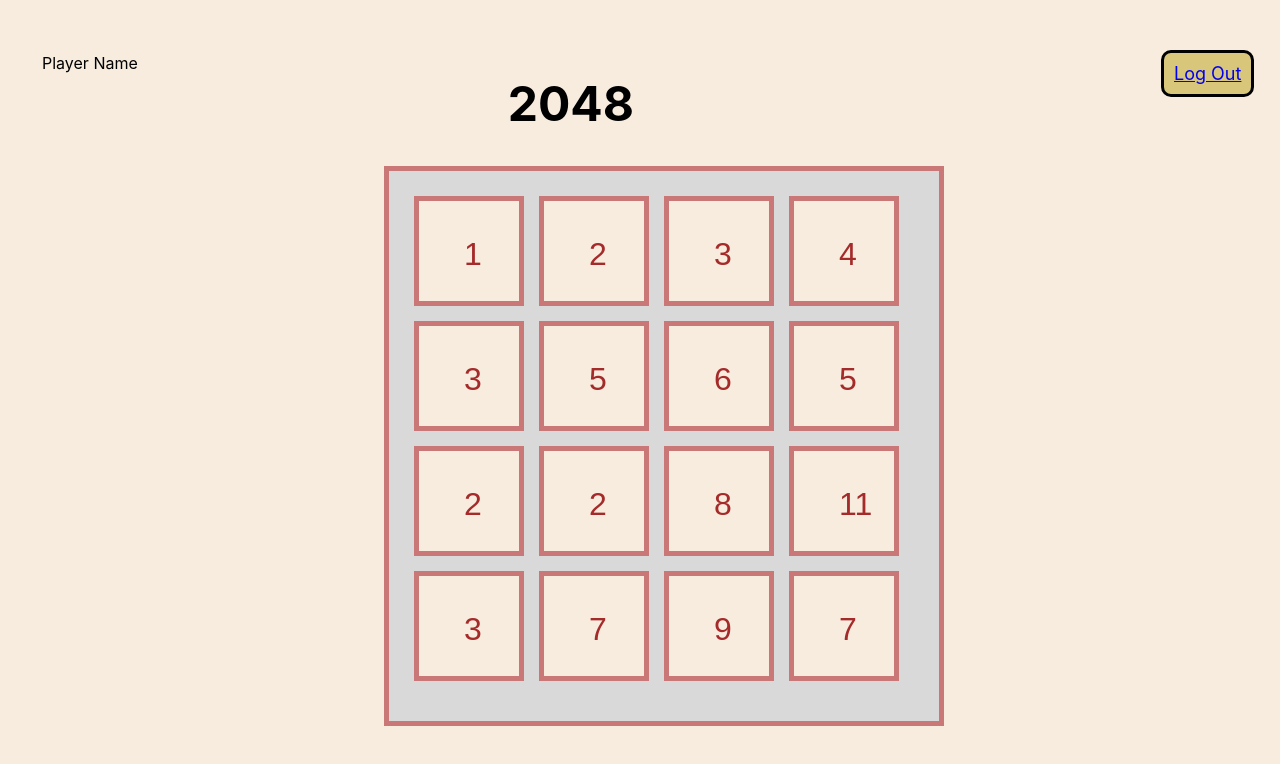
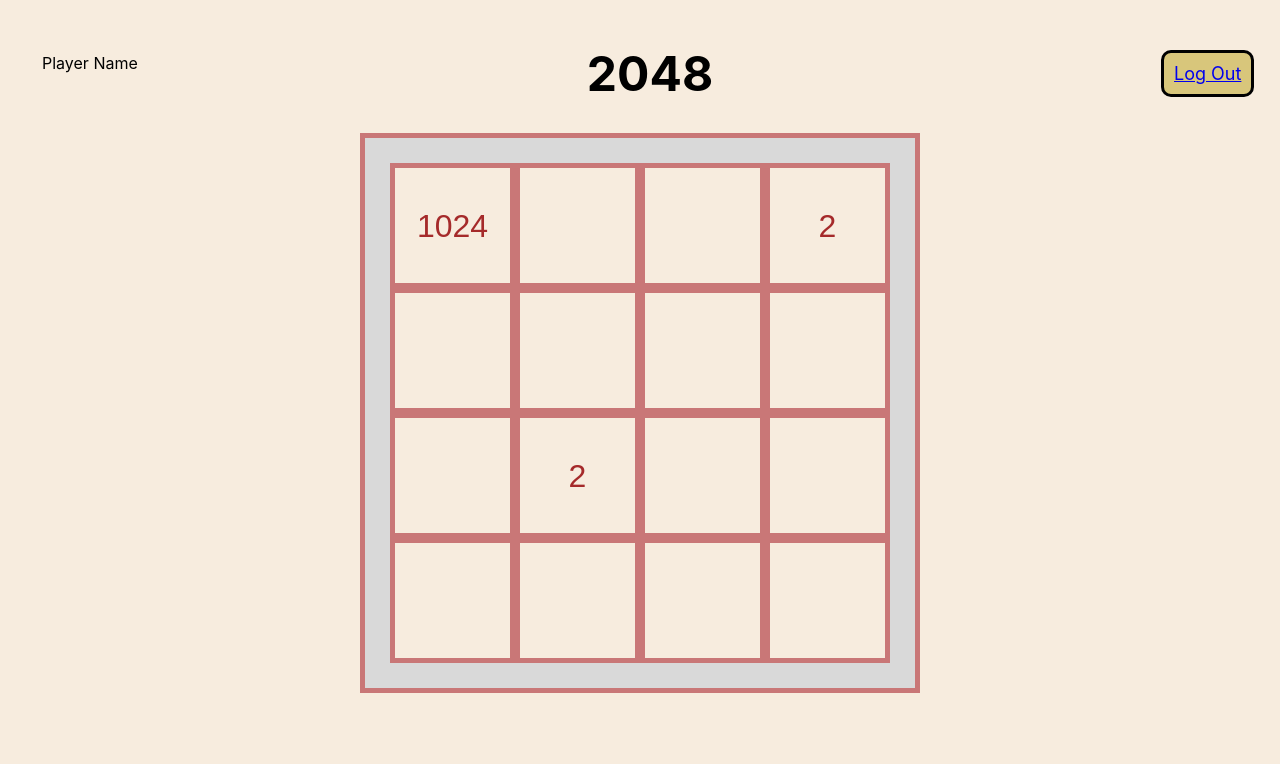
Before and after one commit to webAhead1/2048Game, a React (Create React App) app: page / in a window 1280 px wide. Shown: the top 764 px of the page. Built offline with nearby package versions, Linux system fonts and the light colour scheme.

Commit message:
applied style updates

```diff
--- a/src/components/Heading/Heading.css
+++ b/src/components/Heading/Heading.css
@@ -1,22 +1,21 @@
-.Heading{
-  position:relative;
+.Heading {
+  position: relative;
   flex-basis: 20rem;
   flex-grow: 1;
   padding: 2rem;
   top: 5px;
   left: 10px;
-
 }
-.Player-Name{
+.Player-Name {
   top: 5px;
 }
-.Game-Name{
-  position:absolute;
+.Game-Name {
+  /* position:absolute;
   top: 5px;
-  right: 50%;
-  padding: 1rem;
+  right: 50%; */
+  margin: -45px auto;
+  padding-bottom: 3rem;
   font-size: 300%;
   font-weight: bold;
-  text-align:center;
-
+  text-align: center;
 }
--- a/src/components/game/Game.js
+++ b/src/components/game/Game.js
@@ -5,51 +5,47 @@ import "./frameStyle.css";
 import Message from "../message/Message";
 
 let cellId = 0;
-let gameOver= false;
-let gameWon= false;
+let gameOver = false;
+let gameWon = false;
 function GameFrame(props) {
-  React.useEffect(() =>{
+  React.useEffect(() => {
+    let initialNumbers = [
+      [1024, 0, 0, 0],
+      [0, 0, 0, 0],
+      [0, 0, 0, 0],
+      [0, 0, 0, 0],
+    ];
 
-let initialNumbers = [
-  [1, 2, 3, 4],
-  [3, 5, 6, 5],
-  [0, 0, 8, 11],
-  [3, 7, 9, 7],
-];
-
-initialNumbers=gameUtils.addRandomCell(initialNumbers);
-initialNumbers=gameUtils.addRandomCell(initialNumbers);
-props.updateNumbers(initialNumbers);
-  } ,[])
+    initialNumbers = gameUtils.addRandomCell(initialNumbers);
+    initialNumbers = gameUtils.addRandomCell(initialNumbers);
+    props.updateNumbers(initialNumbers);
+  }, []);
 
   React.useEffect(() => {
     const handleKeyDown = (event) => {
-
       if (event.key === "ArrowDown") {
         console.log(event.key);
         props.updateNumbers(keyHandlers.arrowDown(props.numbers));
-      }
-      else if (event.key=="ArrowUp"){
+      } else if (event.key == "ArrowUp") {
         props.updateNumbers(keyHandlers.arrowUp(props.numbers));
-      }
-      else if(event.key=="ArrowRight"){
+      } else if (event.key == "ArrowRight") {
         props.updateNumbers(keyHandlers.arrowRight(props.numbers));
-      }
-      else if(event.key=="ArrowLeft"){
+      } else if (event.key == "ArrowLeft") {
         props.updateNumbers(keyHandlers.arrowLeft(props.numbers));
       }
-      if(gameUtils.gameWon(props.numbers)){
-        gameWon=true;
+      if (gameUtils.gameWon(props.numbers)) {
+        gameWon = true;
       }
-      if(gameUtils.getEmptyCells(props.numbers).length===0){
-        if(!gameUtils.hasMoreSteps(props.numbers))
-            gameOver=true;
-      }
-      else if(event.key === "ArrowDown"||event.key=="ArrowUp"||event.key=="ArrowRight"||event.key=="ArrowLeft"){
+      if (gameUtils.getEmptyCells(props.numbers).length === 0) {
+        if (!gameUtils.hasMoreSteps(props.numbers)) gameOver = true;
+      } else if (
+        event.key === "ArrowDown" ||
+        event.key == "ArrowUp" ||
+        event.key == "ArrowRight" ||
+        event.key == "ArrowLeft"
+      ) {
         props.updateNumbers(gameUtils.addRandomCell(props.numbers));
       }
-
-
     };
 
     window.addEventListener("keydown", handleKeyDown);
@@ -60,9 +56,11 @@ props.updateNumbers(initialNumbers);
     return cleanup;
   });
 
-  return (
-    gameWon ? <Message Message="Game Won" />:
-    gameOver ? <Message Message="Game Over" /> :
+  return gameWon ? (
+    <Message style="winMessage">Game Won</Message>
+  ) : gameOver ? (
+    <Message style="loseMessage">Game Over</Message>
+  ) : (
     <div className="gameFrame">
       {props.numbers.map((row) =>
         row.map((number) => (
--- a/src/components/game/frameStyle.css
+++ b/src/components/game/frameStyle.css
@@ -2,25 +2,26 @@
   width: 500px;
   height: 500px;
   border: solid 5px #c97777;
-  margin-top: 50px;
-  margin-left: 30%;
+  /* margin-top: 50px;
+  margin-left: 30%; */
+  margin: 0 auto;
   padding: 25px;
   display: grid;
   grid-template-columns: auto auto auto auto;
   background-color: #d9d9d9;
-
 }
 .cell {
-  width: 100px;
-  height: 100px;
+  width: 115px;
+  height: 115px;
   border: solid 5px #c97777;
   background-color: #f7ecde;
 }
-.cellNumber{
-  padding:45%;
-  top:35%;
+.cellNumber {
+  top: 35%;
   position: relative;
   font-size: 200%;
   font-family: Arial, Helvetica, sans-serif;
   color: brown;
+  justify-content: center;
+  display: flex;
 }
--- a/src/components/message/Message.js
+++ b/src/components/message/Message.js
@@ -1,9 +1,7 @@
 import React from "react";
 import "./Message.scss";
 
-function Message(props){
-    return(
-    <h1 className="message">{props.Message}</h1>
-    );
+function Message(props) {
+  return <h1 className={props.style}>{props.children}</h1>;
 }
 export default Message;
--- a/src/components/message/Message.scss
+++ b/src/components/message/Message.scss
@@ -1,23 +1,49 @@
-
 @mixin anim($name, $dur, $iterate) {
   animation-name: $name;
   animation-duration: $dur;
-    animation-iteration-count:$iterate;
+  animation-iteration-count: $iterate;
 }
 
 @keyframes example {
-    0%{color:lime; text-shadow:0 0 20px green}
-    25%{color:green; text-shadow:2px 2px 2px lime; transform: translate(-2px,1px)}
-    40%{color:lime; text-shadow:none; transform: translate(0,0)}
-    50%{color:green; text-shadow:5px 5px 2px blue, -5px -5px 2px red; transform: translate(0px,5px)}
-    70%{color:lime; text-shadow:none; transform: translate(0,0)}
-    80%{color:lime; text-shadow:0 0 20px green; transform: translate(-2px,1px)}
-    100%{color:lime; text-shadow:none;}
+  0% {
+    text-shadow: 0 0 20px rgb(255, 191, 0);
+  }
+  25% {
+    text-shadow: 2px 2px 2px rgb(255, 191, 0);
+    transform: translate(-2px, 1px);
+  }
+  40% {
+    text-shadow: none;
+    transform: translate(0, 0);
+  }
+  50% {
+    text-shadow: 5px 5px 2px blue, -5px -5px 2px rgb(63, 61, 61);
+    transform: translate(0px, 5px);
+  }
+  70% {
+    text-shadow: none;
+    transform: translate(0, 0);
+  }
+  80% {
+    text-shadow: 0 0 20px rgb(255, 191, 0);
+    transform: translate(-2px, 1px);
+  }
+  100% {
+    text-shadow: none;
+  }
 }
 
-  .message {
-    font-family: 'VT323', ;
-    font-size:8em;
-    text-align:center;
-    @include anim(example, 1s, infinite);
+.winMessage {
+  color: rgb(14, 160, 14);
+  font-family: "VT323";
+  font-size: 4em;
+  text-align: center;
+  @include anim(example, 4s, infinite);
 }
+.loseMessage {
+  color: red;
+  font-family: "VT323";
+  font-size: 4em;
+  text-align: center;
+  @include anim(example, 4s, infinite);
+}
--- a/src/index.css
+++ b/src/index.css
@@ -6,6 +6,7 @@ body {
     sans-serif;
   -webkit-font-smoothing: antialiased;
   -moz-osx-font-smoothing: grayscale;
+  overflow: hidden;
 }
 
 code {
```
Also changed, not shown: src/App.jsx (added, +19 -0 lines). Lines whose indentation alone changed are shown as unchanged.
